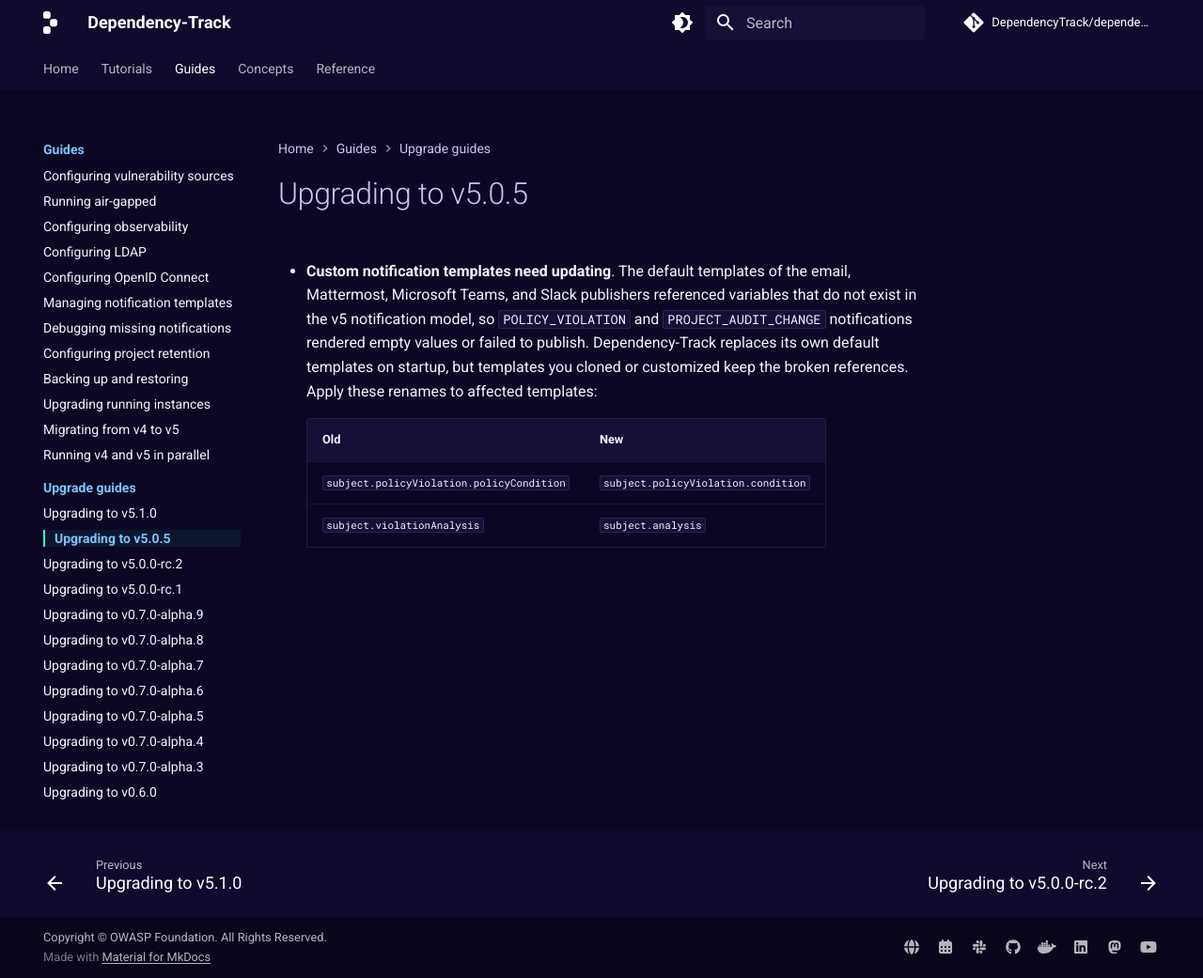
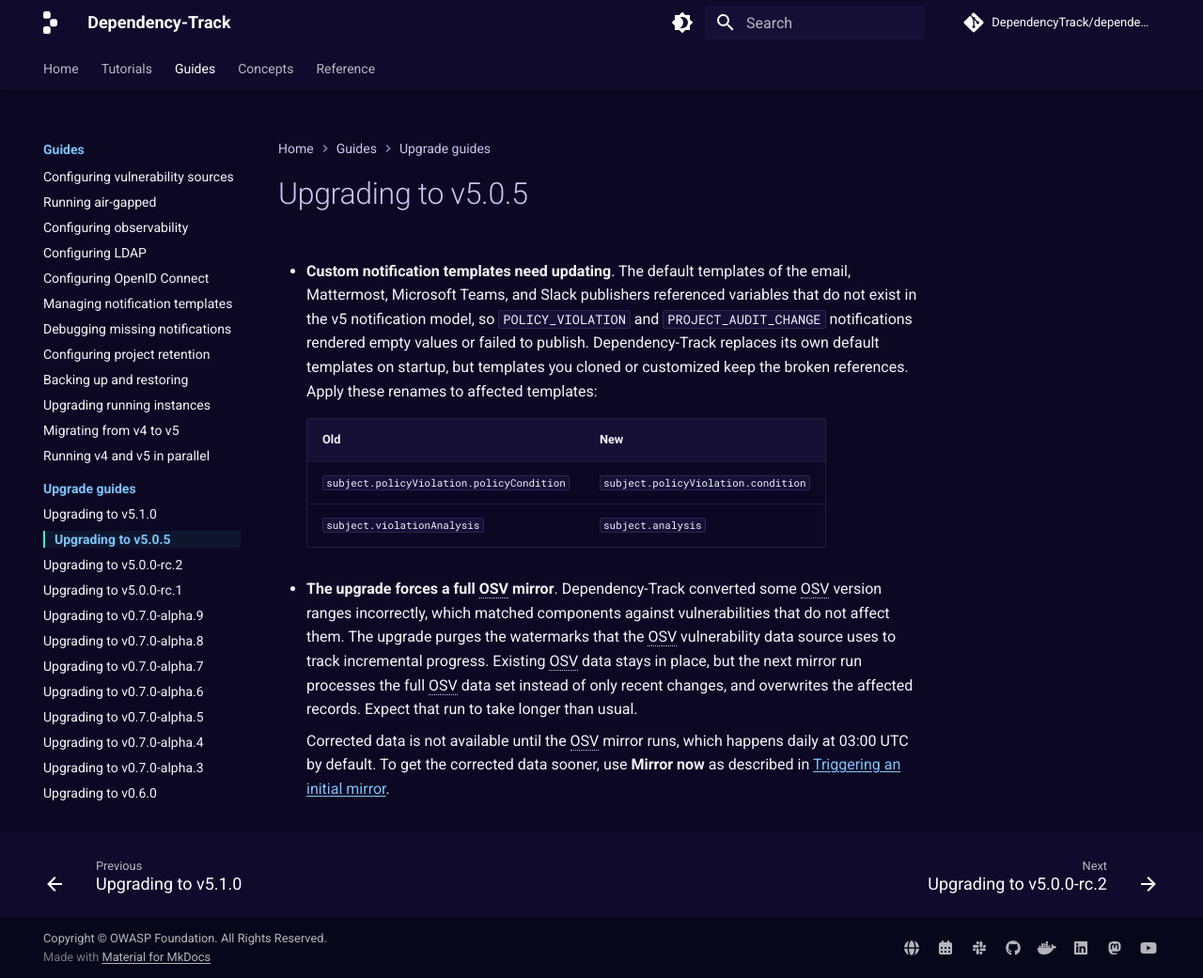
Before and after one commit to DependencyTrack/docs, an MkDocs documentation site: the page built from docs/guides/upgrading/v5.0.5.md, in a window 1280 px wide and 1041 px high. Shown: the whole window at 94% size. Built offline with MkDocs 1.6.1 and Material for MkDocs 9.7.7, drawn with Linux system fonts in a browser that asks for light colours; comment, search, counter and statistics services are not loaded; the version menu is left out.

Commit message:
Add upgrade note about full OSV re-mirroring for v5.0.5 (#236)
Also corrects a few inaccuracies about when the first mirroring happens.

Signed-off-by: nscuro <nscuro@protonmail.com>

```diff
--- a/docs/guides/upgrading/v5.0.5.md
+++ b/docs/guides/upgrading/v5.0.5.md
@@ -10,3 +10,13 @@
     | --- | --- |
     | `subject.policyViolation.policyCondition` | `subject.policyViolation.condition` |
     | `subject.violationAnalysis` | `subject.analysis` |
+
+* **The upgrade forces a full OSV mirror**. Dependency-Track converted some OSV version ranges incorrectly,
+  which matched components against vulnerabilities that do not affect them. The upgrade purges the watermarks
+  that the OSV vulnerability data source uses to track incremental progress. Existing OSV data stays in place,
+  but the next mirror run processes the full OSV data set instead of only recent changes,
+  and overwrites the affected records. Expect that run to take longer than usual.
+
+    Corrected data is not available until the OSV mirror runs, which happens daily at 03:00 UTC by default.
+    To get the corrected data sooner, use **Mirror now** as described in
+    [Triggering an initial mirror](../administration/configuring-vulnerability-sources.md#triggering-an-initial-mirror).
```
Also changed, not shown: docs/concepts/about-vulnerability-data-sources.md (+3 -2 lines), docs/guides/administration/configuring-vulnerability-sources.md (+3 -2 lines), docs/reference/configuration/task-scheduler.md (+3 -3 lines), docs/reference/datasources/index.md (+2 -1 lines).
